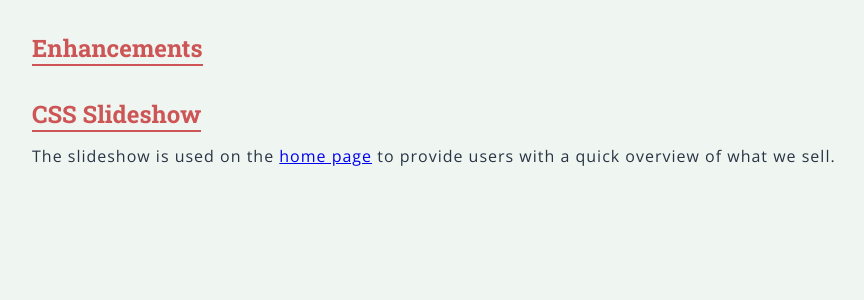
After one commit to ItsSimon2K/SEB-Hardware, a PHP site: page /enhancements.html in a window 1280 px wide. The commit adds this page. Shown: the top 300 px of the page, without its empty margins (38-902 px from the left). Run offline with PHP 8.4, Linux system fonts and the light colour scheme.

Commit message:
Add enhancements base markup

```diff
--- /dev/null
+++ b/assign1/enhancements.html
@@ -0,0 +1,27 @@
+<!DOCTYPE html>
+<html lang="en">
+  <head>
+    <meta charset="utf-8" />
+    <meta http-equiv="X-UA-Compatible" content="IE=edge" />
+    <meta name="author" content="Bjorn Lu" />
+    <meta name="description" content="hardware_website" />
+    <meta name="keywords" content="equipments,hardware" />
+    <title>SEB Hardware - Enhancements</title>
+    <meta name="viewport" content="width=device-width, initial-scale=1" />
+    <link rel="stylesheet" type="text/css" href="styles/style.css" />
+    <link href="https://fonts.googleapis.com/css2?family=Open+Sans:wght@400;700&family=Roboto+Slab:wght@700&display=swap" rel="stylesheet" />
+  </head>
+
+  <body>
+    <article class="enhancements container">
+      <h1>Enhancements</h1>
+      <section>
+        <h2>CSS Slideshow</h2>
+        <p>
+          The slideshow is used on the <a href="index.html">home page</a> to
+          provide users with a quick overview of what we sell.
+        </p>
+      </section>
+    </article>
+  </body>
+</html>
--- a/assign1/styles/style.css
+++ b/assign1/styles/style.css
@@ -124,9 +124,8 @@ h1, h2, h3, h4, h5, h6 {
 
 /* #endregion */
 
-/* #end region */
+/* #region index.html */
 
-/* #region index.html */
 .slideshow{
 	position: relative;
 	height: 420px;
@@ -213,10 +212,10 @@ div.principles1,div.principles2{
 	box-shadow:2px 5px 8px rgb(0,0,0,0.4);
 }
 
+/* #endregion */
 
-/* #end region */
+/* #region disclaimer.html */
 
-/* #region disclaimer.html*/
 .disclaimer h1{
 	color:rgb(205,85,85);
 	margin-top:2rem;
@@ -232,7 +231,36 @@ div.principles1,div.principles2{
 	letter-spacing:1px;
 }
 
-/* #end region */
+/* #endregion */
+
+/* #region enhancements.html */
+
+.enhancements h1{
+	color: rgb(205,85,85);
+	margin-top: 2rem;
+	margin-bottom: 0.5rem;
+	display: inline-block;
+	border-bottom: 2px solid rgb(205,85,85);
+}
+
+.enhancements h2{
+	color: rgb(205,85,85);
+	margin-top: 1.5rem;
+	margin-bottom: 0.5rem;
+	display: inline-block;
+	border-bottom: 2px solid rgb(205,85,85);
+}
+
+.enhancements p {
+	line-height: 2rem;
+	text-align: justify;
+	margin-bottom: 1rem;
+	letter-spacing: 1px;
+}
+
+/* #endregion */
+
+/* #region app footer */
 
 .app-footer {
 	width: 100%;
@@ -283,6 +311,7 @@ div.principles1,div.principles2{
 /* #end region */
 
 /* #region enquiry */
+
 .eform-card {
 	text-align: center;
 	margin: 2% 10% 0 10%;
```
